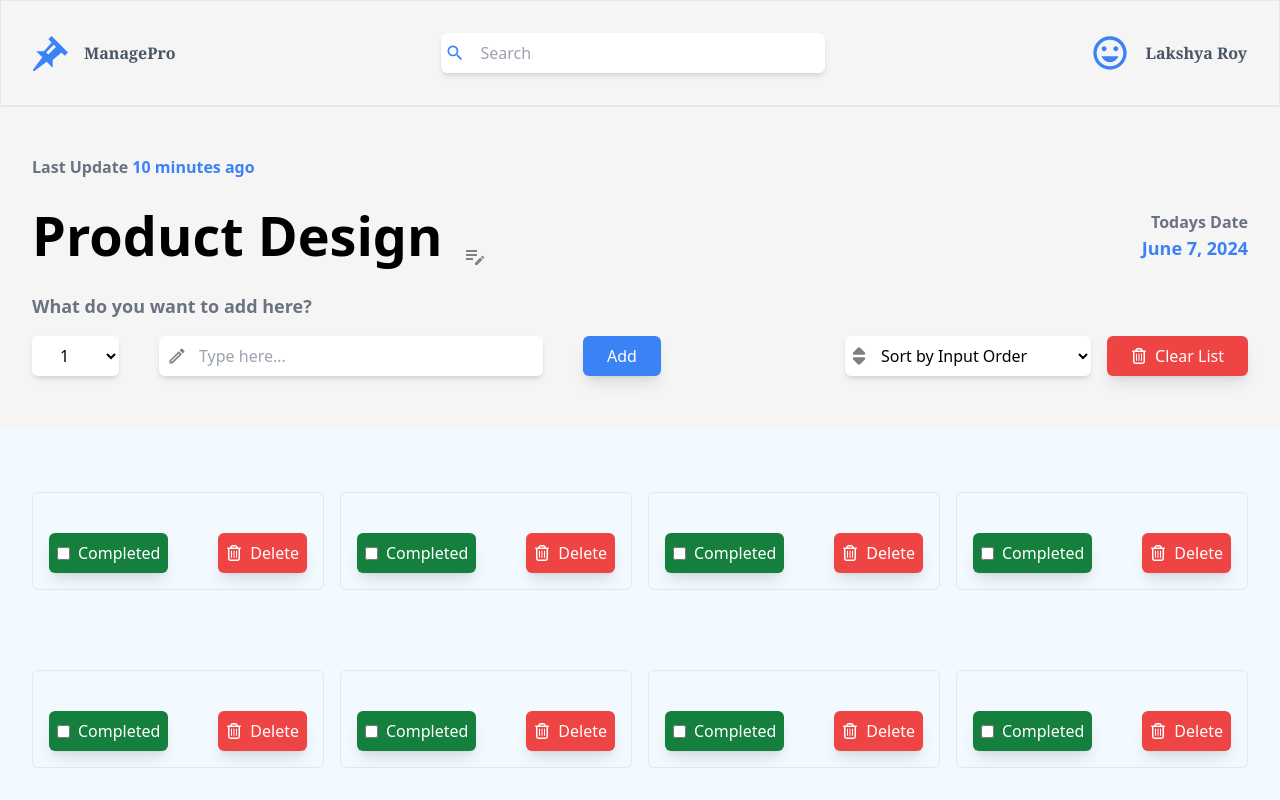
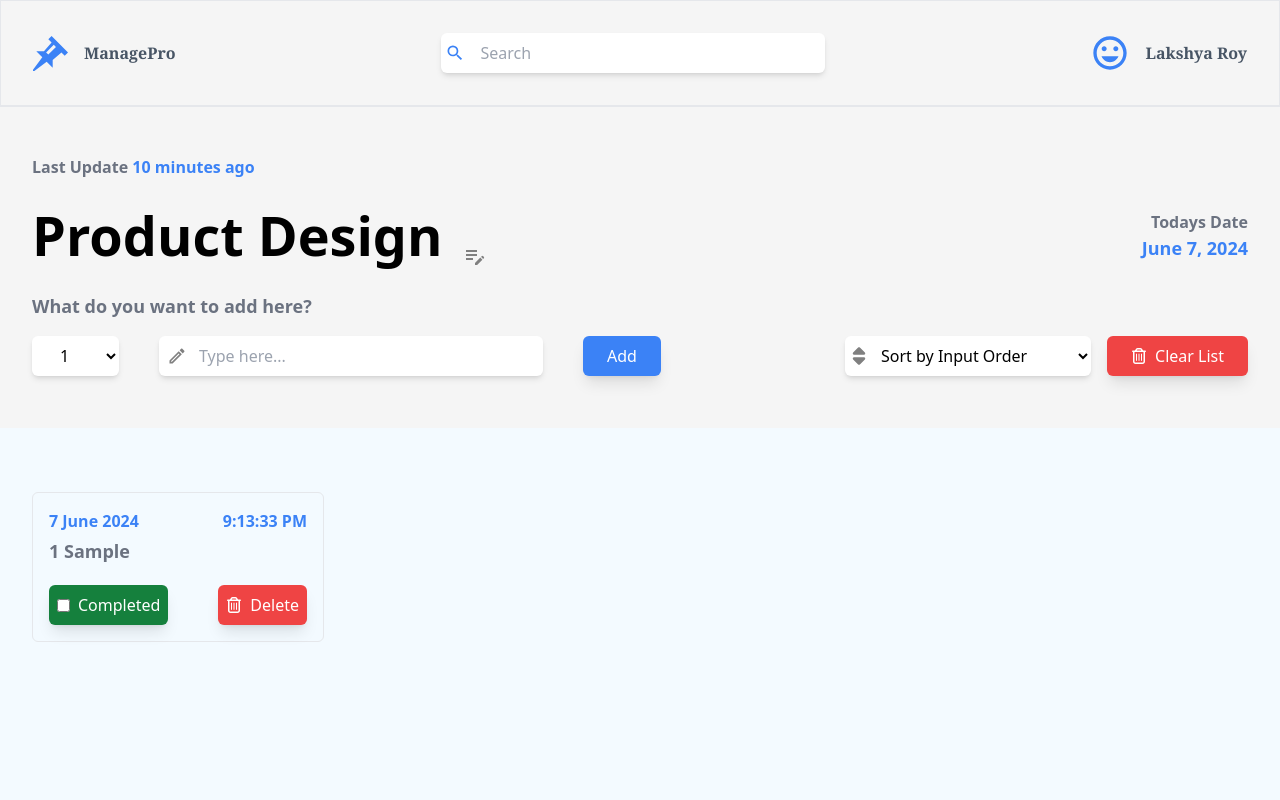
Before and after one commit to LakshyaRoy/ManagePro, a React (Vite) app: page / in a window 1280 px wide. Both pictures are taken after typing "Sample" into the empty fields and a click on the button "Add". Shown: the top 800 px of the page. Built offline with nearby package versions, Linux system fonts and the light colour scheme.

Commit message:
getData from local storage and applied some condition to html

```diff
--- a/src/Component/MainContent2.jsx
+++ b/src/Component/MainContent2.jsx
@@ -1,18 +1,37 @@
+import { useEffect } from "react";
 import Card from "./Card";
-const MainContent2 = () => {
+
+const MainContent2 = ({ items, handleDelete, handleToggleCompleted }) => {
+  // setting local storage data
+  useEffect(() => {
+    localStorage.setItem("items", JSON.stringify(items));
+  }, [items]);
+
   return (
     <>
-      <section className="bg-[#F3FAFF] min-h-screen w-full mt-5 p-4 sm:p-8">
-        <div className="grid grid-cols-1 sm:grid-cols-2 md:grid-cols-3 lg:grid-cols-4 gap-4">
-          <Card />
-          <Card />
-          <Card />
-          <Card />
-          <Card />
-          <Card />
-          <Card />
-          <Card />
-        </div>
+      {/* bg-[#F3FAFF] */}
+      <section className="min-h-screen w-full mt-5 p-4 sm:p-8 bg-[#F3FAFF]">
+        {!items.length ? (
+          <h2 className="text-2xl font-bold  text-[#485565] flex justify-center items-center  ">
+            There are no tasks to display at the moment.
+          </h2>
+        ) : (
+          <div className="grid grid-cols-1 sm:grid-cols-2 md:grid-cols-3 lg:grid-cols-4 gap-4">
+            {items.map((item) => (
+              <Card
+                key={item.id}
+                date={item?.date}
+                description={item?.description}
+                id={item?.id}
+                isCompleted={item?.isCompleted}
+                selectValue={item?.selectValue}
+                time={item?.time}
+                handleDelete={handleDelete}
+                handleToggleCompleted={handleToggleCompleted}
+              />
+            ))}{" "}
+          </div>
+        )}
       </section>
     </>
   );
```
